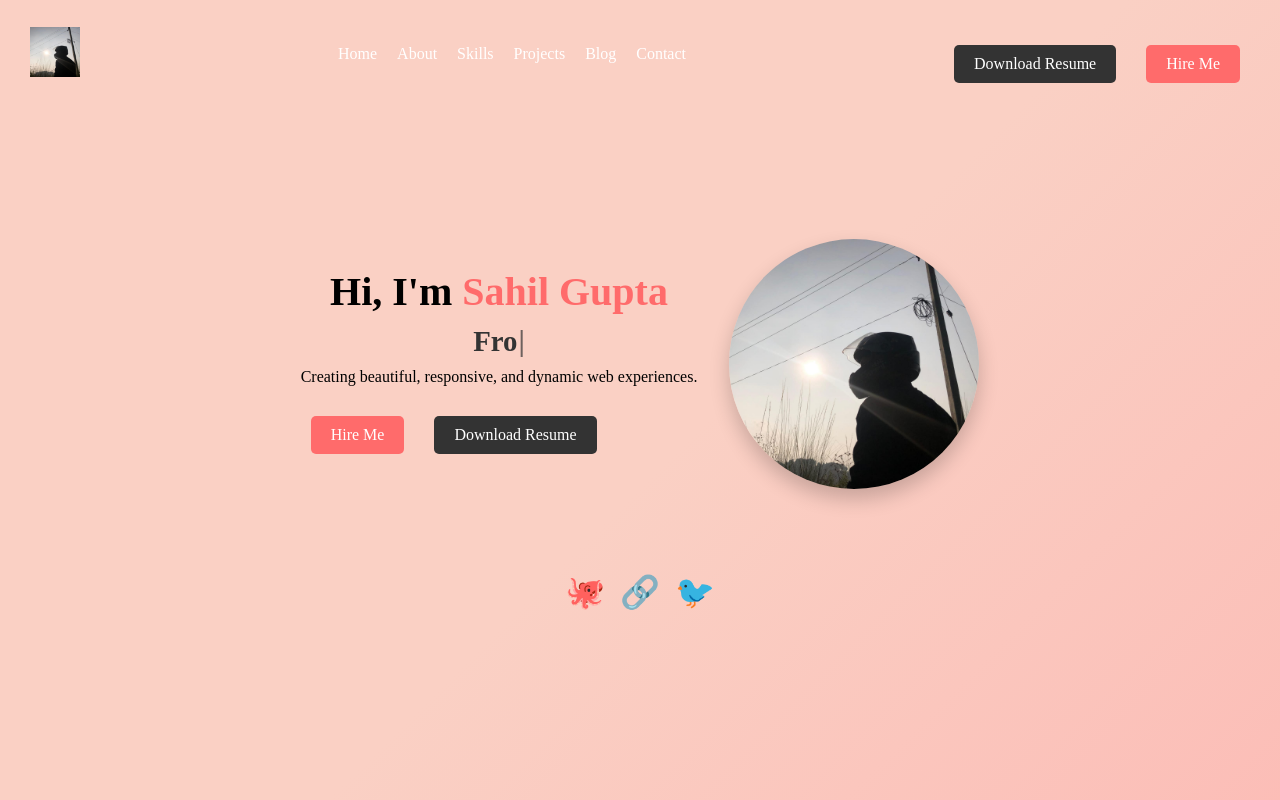
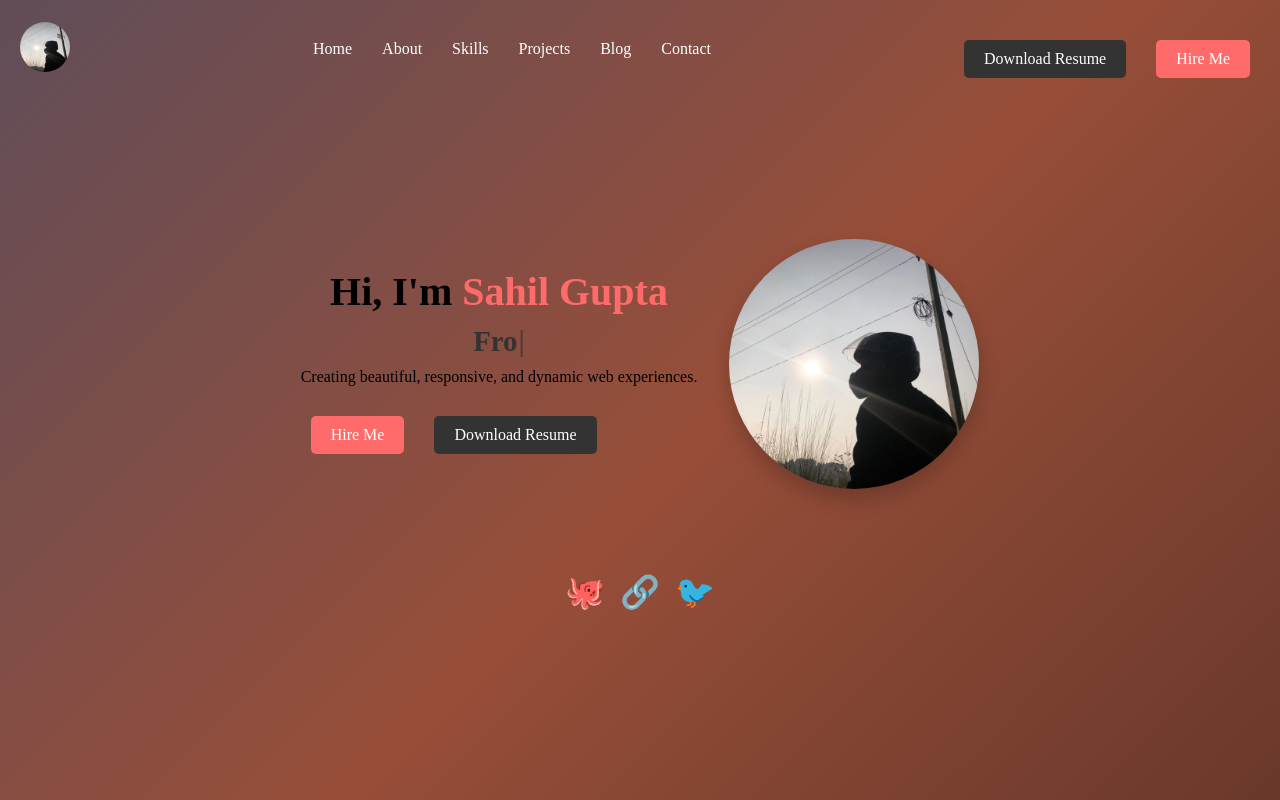
Before and after one commit to sahilwebdev21/sahilwebdev, a Next.js app: page / in a window 1280 px wide. Shown: the top 800 px of the page. Built offline with nearby package versions, Linux system fonts and the light colour scheme.

Commit message:
`Refactor CSS styles in globals.css`

```diff
--- a/src/app/globals.css
+++ b/src/app/globals.css
@@ -14,14 +14,14 @@
   display: flex;
   align-items: center;
   justify-content: space-between;
-  padding: 15px 30px;
+  padding: 10px 20px;
   background: transparent;
   transition: all 0.3s ease-in-out;
   z-index: 1000;
 }
 
 .navbar.scrolled {
-  background: rgba(0, 0, 0, 0.8);
+  background: rgba(0, 0, 0, 0.782);
   box-shadow: 0 4px 10px rgba(0, 0, 0, 0.2);
 }
 
@@ -29,11 +29,12 @@
   width: 50px;
   height: 50px;
   cursor: pointer;
+  border-radius: 100px;
 }
 
 .navLinks {
   display: flex;
-  gap: 20px;
+  gap: 30px;
   list-style: none;
 }
 
@@ -228,7 +229,7 @@
   justify-content: center;
   min-height: 100vh;
   text-align: center;
-  background: linear-gradient(-45deg, #ff9a9e, #fad0c4, #fad0c4, #ffdde1);
+  background: linear-gradient(-45deg, #120e0f, #974e39, #114c86, #596c1a);
   background-size: 400% 400%;
   transition: all 0.5s ease-in-out;
 }
```
